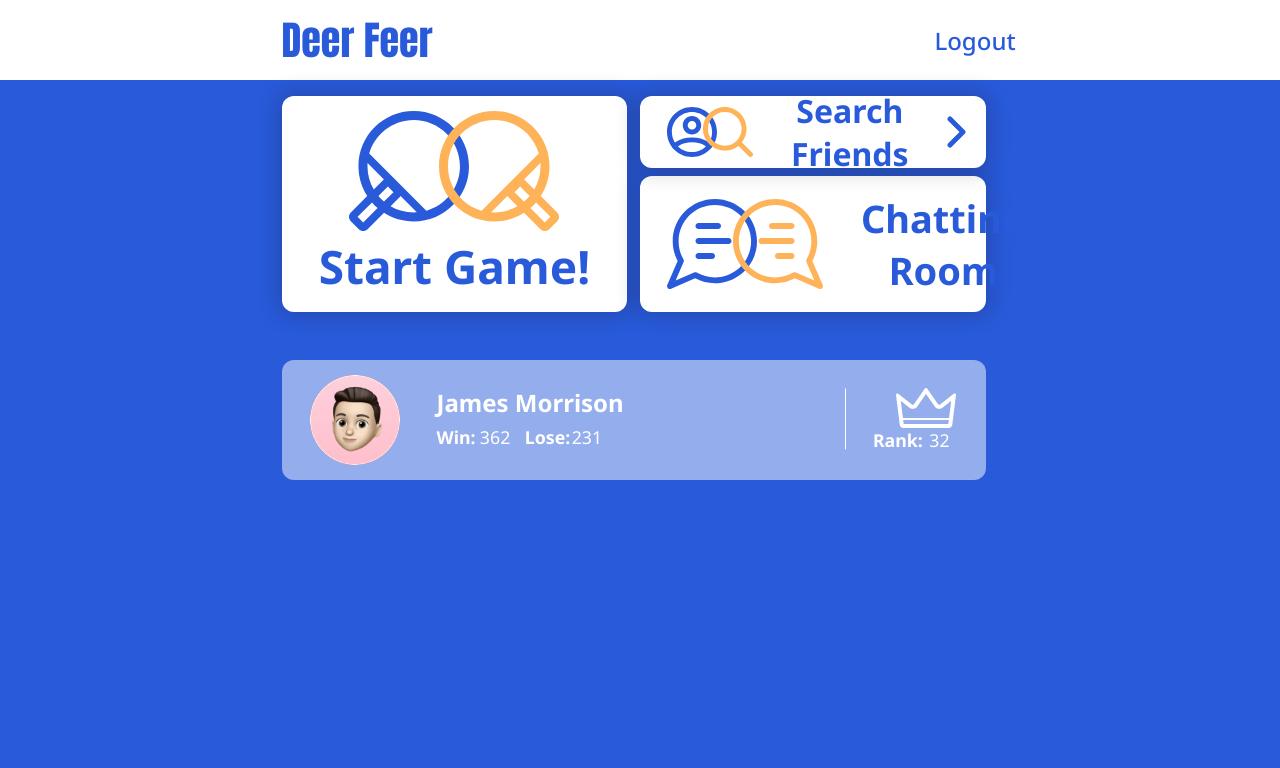
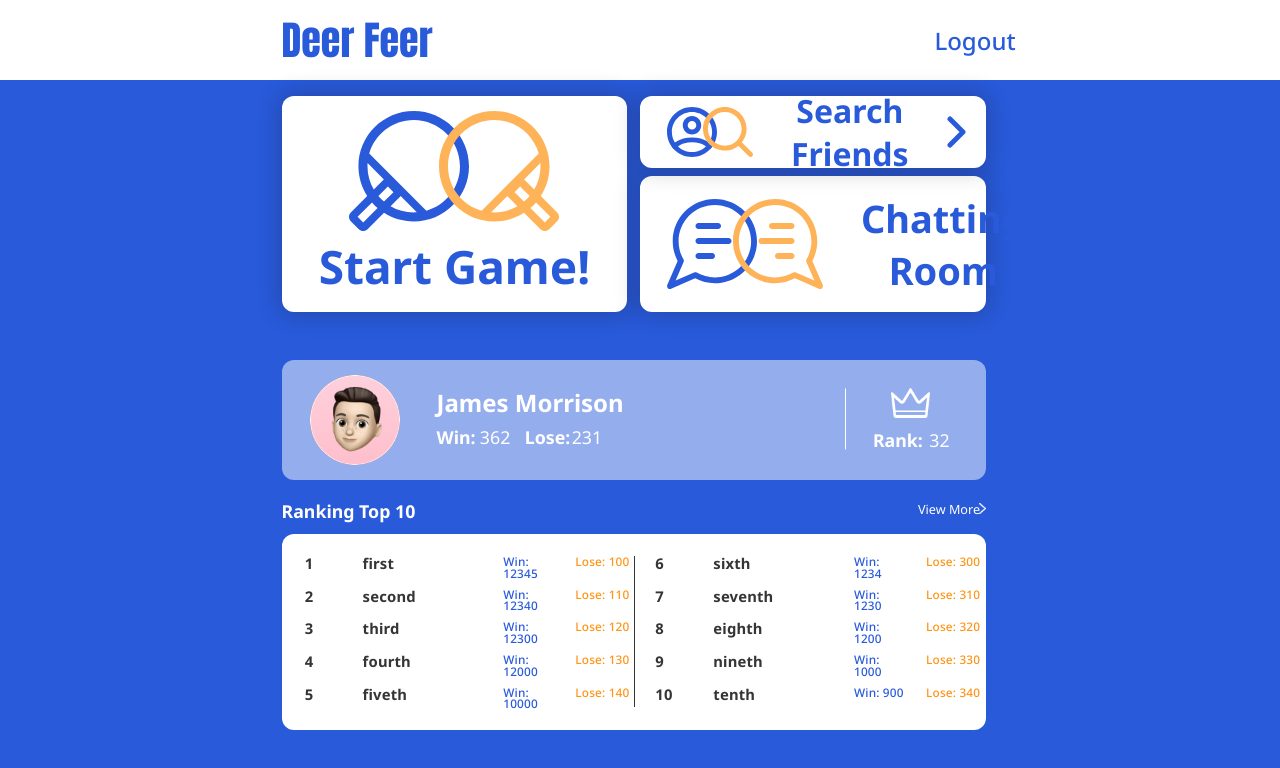
Before and after one commit to Pierrot-jang-pilkyu/ft_transcendence-front_end, a React (Vite) app: page /Lobby in a window 1280 px wide. Shown: the top 768 px of the page. Built offline with nearby package versions, Linux system fonts and the light colour scheme.

Commit message:
[Feat] Lobby Ranking Top 10.
Resolved: #6

```diff
--- a/src/components/Header.module.css
+++ b/src/components/Header.module.css
@@ -11,6 +11,10 @@
 	padding: 0;
 	border: none;
 	background: none;
+}
+
+.button:focus {
+	outline: none;
 }
 
 .home {
--- a/src/pages/Home/Header.module.css
+++ b/src/pages/Home/Header.module.css
@@ -11,6 +11,10 @@
 	padding: 0;
 	border: none;
 	background: none;
+}
+
+.button:focus {
+	outline: none;
 }
 
 .home {
--- a/src/pages/Lobby/Lobby.module.css
+++ b/src/pages/Lobby/Lobby.module.css
@@ -25,3 +25,17 @@
     left: 22%;
 	top: 12%;
 }
+
+.ranking_container {
+	/* display: flex;
+	flex-direction: column;
+	justify-content: space-between; */
+    position: absolute;
+    width: 55vw;
+    height: 29vh;
+    flex-shrink: 0;
+    background: rgba(255, 255, 255, 0.00);
+	top: 62.2%;
+    left: 22%;
+	/* gap: 56px; */
+}
--- a/src/pages/Lobby/Lobby.tsx
+++ b/src/pages/Lobby/Lobby.tsx
@@ -1,6 +1,7 @@
+import Header from "../../components/Header";
 import styles from "./Lobby.module.css";
 import Profile from "./Profile/Profile";
-import Header from "../../components/Header";
+import Ranking from "./Ranking/Ranking";
 import Menu from "./Menu/Menu";
 // import HomeBall from "../../assets/HomeBall.png";
 
@@ -14,6 +15,9 @@ function Lobby()
 				<Menu />
 			</div>
 			<Profile name="James Morrison" win="362" lose="231" rank="32" />
+			<div className={`${styles.ranking_container}`}>
+				<Ranking button="View More "/>
+			</div>
 		</div>
 	)
 }
--- a/src/pages/Lobby/Profile/Profile.module.css
+++ b/src/pages/Lobby/Profile/Profile.module.css
@@ -145,8 +145,10 @@
 
 .profile_crown {
 	position: absolute;
-	left: 87.3%;
+	left: 86.5%;
 	top: 23.1%;
+	width: 5.66%;
+	height: 25%;
 }
 
 .profile_rank {
--- a/src/pages/Lobby/Profile/Profile.tsx
+++ b/src/pages/Lobby/Profile/Profile.tsx
@@ -14,7 +14,7 @@ function Profile(props:any) {
 
 	return (
 		<div className={`${styles.profile_container}`}>
-            <div className={`${styles.profile_img}`}></div>
+            {/* <div className={`${styles.profile_img}`}></div> */}
 			<img className={`${styles.profile_img}`} src={ProfileImg} />
             <div className={`${styles.profile_second}`}>
                	<div className={`${styles.profile_name}`}>{props.name}</div>
--- /dev/null
+++ b/src/pages/Lobby/Ranking/Ranking.module.css
@@ -0,0 +1,109 @@
+.button {
+	position: absolute;
+    width: 55vw;
+    height: 29vh;
+    flex-shrink: 0;
+	border-radius: 12px;
+    background: rgba(255, 255, 255, 0.00);
+}
+
+.button:hover {
+	background-color: rgba(255, 255, 255, 0.20);
+	color: #285ADA;
+	transition: 0.3s;
+}
+
+.ranking_top10 {
+    float: left;
+    position: absolute;
+    color: #FFF;
+    font-family: 'Noto Sans', sans-serif;
+    font-size: 2.22vh;
+    font-style: normal;
+    font-weight: 700;
+    line-height: 1;
+    top: -16%;
+}
+
+.ranking_view_more {
+    padding: 0;
+	border: none;
+	background: none;
+    position: absolute;
+    color: #FFF;
+    font-family: 'Noto Sans', sans-serif;
+    font-size: 1.58vh;
+    font-style: normal;
+    font-weight: 400;
+    line-height: 1;
+    text-align: left;
+    width: 9.6%;
+    top: -16%;
+    right: 0%;
+}
+
+.ranking_view_more:focus {
+    outline: none;
+}
+
+.ranking_view_more_img {
+    padding: 0;
+	border: none;
+	background: none;
+    position: absolute;
+    width: 0.5vw;
+    height: 1.4vh;
+    right: 0%;
+}
+
+.ranking_table {
+    position: absolute;
+    width: 55vw;
+    height: 24.44vh;
+    flex-shrink: 0;
+    border-radius: 12px;
+    background: rgba(255, 255, 255, 1.00);
+    /* top: 62.22%; */
+    bottom: 0%;
+}
+
+.ranking_table_line {
+    /* line - 세로(left, right), 가로(top, bottom) */
+    position: absolute;
+	border-left: 1px solid #353535;
+	height: 18.89vh;
+	display: block;
+	/* left: 80%; */
+	margin-left: 50%;
+	margin-top: 2.77vh;
+    z-index: 1;
+}
+
+.ranking_table_small {
+    display: flex;
+	flex-direction: column;
+	justify-content: space-between;
+    gap: 1.48vh;
+    /* gap: 0px; */
+    position: fixed;
+    width: 24vw;
+    height: 18.89vh;
+    left: 23.8%;
+    top: 69.5vh;
+	/* bottom: 2.78%; */
+    background: rgb(0, 0, 0, 0);
+}
+
+.ranking_table_small_2 {
+    display: flex;
+	flex-direction: column;
+	justify-content: space-between;
+    gap: 1.48vh;
+    position: fixed;
+    width: 24vw;
+    height: 18.89vh;
+    left: 51.2%;
+    top: 69.5vh;
+	/* bottom: 2.78%; */
+    background: rgb(0, 0, 0, 0);
+}
--- /dev/null
+++ b/src/pages/Lobby/Ranking/Ranking.tsx
@@ -0,0 +1,64 @@
+import { useNavigate } from 'react-router-dom';
+import styles from "./Ranking.module.css";
+import UserRanking from './UserRanking';
+import Stroke from "../../../assets/Ranking_Vector(Stroke).png"
+
+function Ranking(props:any) {
+
+	const navigate = useNavigate();
+
+	const handlerButton = () => {
+		navigate('/Lobby')
+	};
+
+    const rankerTable1 = () => {
+        const res = [];
+        for (let i = 0; i < 5; ++i)
+        {
+            const win:string = "Win: " + props.user[i].win;
+            const lose:string = "Lose: " + props.user[i].lose;
+            res.push(<UserRanking rank={props.user[i].rank} nickname={props.user[i].nickname} win={win} lose={lose} />);
+        }
+        return res;
+    }
+
+    const rankerTable2 = () => {
+        const res = [];
+        for (let i = 5; i < 10; ++i)
+        {
+            const win:string = "Win: " + props.user[i].win;
+            const lose:string = "Lose: " + props.user[i].lose;
+            res.push(<UserRanking rank={props.user[i].rank} nickname={props.user[i].nickname} win={win} lose={lose} />);
+        }
+        return res;
+    }
+
+	return (
+		<div className={`${styles.ranking_table}`}>
+            <div className={`${styles.ranking_top10}`}>Ranking Top 10</div>
+            <div className={`${styles.ranking_table_line}`}></div>
+            <div className={`${styles.ranking_table_small}`}>
+                {/* {rankerTable1} */}
+                <UserRanking rank="1" nickname="first" win="Win: 12345" lose="Lose: 100" />
+                <UserRanking rank="2" nickname="second" win="Win: 12340" lose="Lose: 110" />
+                <UserRanking rank="3" nickname="third" win="Win: 12300" lose="Lose: 120" />
+                <UserRanking rank="4" nickname="fourth" win="Win: 12000" lose="Lose: 130" />
+                <UserRanking rank="5" nickname="fiveth" win="Win: 10000" lose="Lose: 140" />
+            </div>
+            <div className={`${styles.ranking_table_small_2}`}>
+                {/* {rankerTable2} */}
+                <UserRanking rank="6" nickname="sixth" win="Win: 1234" lose="Lose: 300" />
+                <UserRanking rank="7" nickname="seventh" win="Win: 1230" lose="Lose: 310" />
+                <UserRanking rank="8" nickname="eighth" win="Win: 1200" lose="Lose: 320" />
+                <UserRanking rank="9" nickname="nineth" win="Win: 1000" lose="Lose: 330" />
+                <UserRanking rank="10" nickname="tenth" win="Win: 900" lose="Lose: 340" />
+            </div>
+            <button className={styles.ranking_view_more} onClick={handlerButton}>
+                {props.button}
+                <img className={`${styles.ranking_view_more_img}`} src={Stroke} />
+            </button>
+        </div>
+	);
+}
+
+export default Ranking;
--- /dev/null
+++ b/src/pages/Lobby/Ranking/UserRanking.module.css
@@ -0,0 +1,80 @@
+.userRanking_container {
+    /* display: block; */
+    position: relative;
+    width: 24vw;
+    height: 2.6vh;
+    flex-shrink: 0;
+    background: rgba(0, 0, 0, 0);
+}
+
+.userRanking_rank {
+    position: absolute;
+    width: 1.67vw;
+    height: 2.5vh;
+    flex-shrink: 0;
+    color: #353535;
+    font-family: 'Noto Sans', sans-serif;
+    font-size: 1.85vh;
+    font-style: normal;
+    font-weight: 700;
+    line-height: 1;
+    letter-spacing: 0.02vh;
+    text-align: left;
+    background: none;
+    top: 0%;
+    left: 0%;
+}
+
+.userRanking_nickname {
+    position: absolute;
+    width: 15.74vw;
+    height: 2.5vh;
+    flex-shrink: 0;
+    color: #353535;
+    font-family: 'Noto Sans', sans-serif;
+    font-size: 1.85vh;
+    font-style: normal;
+    font-weight: 700;
+    line-height: 1;
+    letter-spacing: 0.02vh;
+    text-align: left;
+    background: none;
+    top: 0%;
+    left: 4.53vw;
+}
+
+.userRanking_win {
+    position: absolute;
+    width: 4.38vw;
+    height: 2.04vh;
+    flex-shrink: 0;
+    color: #285ADA;
+    font-family: 'Noto Sans', sans-serif;
+    font-size: 1.48vh;
+    font-style: normal;
+    font-weight: 500;
+    line-height: 1;
+    letter-spacing: 0.02vh;
+    text-align: left;
+    background: none;
+    top: 0%;
+    left: 15.52vw;
+}
+
+.userRanking_lose {
+    position: absolute;
+    width: 4.69vw;
+    height: 2.04vh;
+    flex-shrink: 0;
+    color: #FF9416;
+    font-family: 'Noto Sans', sans-serif;
+    font-size: 1.48vh;
+    font-style: normal;
+    font-weight: 500;
+    line-height: 1;
+    letter-spacing: 0.02vh;
+    text-align: left;
+    background: none;
+    top: 0%;
+    left: 21.15vw;
+}
--- /dev/null
+++ b/src/pages/Lobby/Ranking/UserRanking.tsx
@@ -0,0 +1,14 @@
+import styles from "./UserRanking.module.css"
+
+function UserRanking(props:any) {
+	return (
+		<div className={`${styles.userRanking_container}`}>
+            <div className={`${styles.userRanking_rank}`}>{props.rank}</div>
+            <div className={`${styles.userRanking_nickname}`}>{props.nickname}</div>
+            <div className={`${styles.userRanking_win}`}>{props.win}</div>
+            <div className={`${styles.userRanking_lose}`}>{props.lose}</div>
+        </div>
+	);
+}
+
+export default UserRanking;
```
Also changed, not shown: src/assets/Ranking_Vector(Stroke).png (added).
